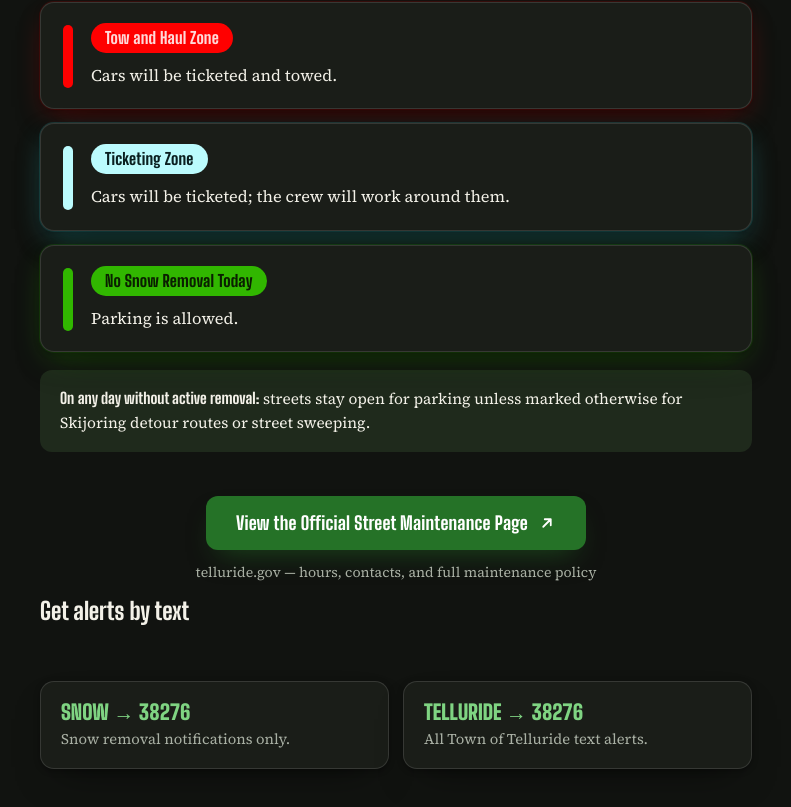
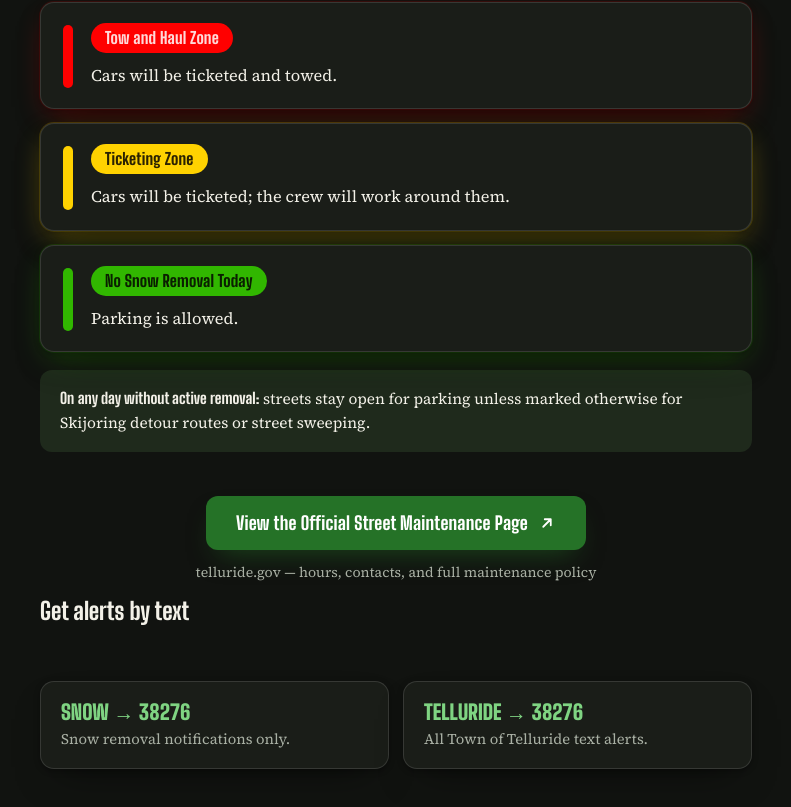
Before and after one commit to logansimpson-cp/splash-pages, a plain HTML site: page Telluride/daily-snow-removal-legend.html in a window 1280 px wide. Shown: the part 103-910 px from the top of the page, without its empty margins (244-1035 px from the left). Drawn offline with Linux system fonts and the light colour scheme.

Commit message:
Update daily-snow-removal-legend.html

```diff
--- a/Telluride/daily-snow-removal-legend.html
+++ b/Telluride/daily-snow-removal-legend.html
@@ -19,7 +19,7 @@
     --forest-dark:#1a5a1c;
     --shadow: 0 18px 40px -20px rgba(0,0,0,0.6), 0 2px 6px rgba(0,0,0,0.3);
     --tow:#ff0000; --tow-ink:#ffd9d9;
-    --ticket:#bbfbfd; --ticket-ink:#0a1f20;
+    --ticket:#ffd200; --ticket-ink:#2b2200;
     --none:#31b700; --none-ink:#0a1f00;
   }
   *{box-sizing:border-box;}
@@ -89,8 +89,8 @@
 
   .pill--ticket{ background:var(--ticket); color:var(--ticket-ink); }
   .card--ticket .card__bar{ background:var(--ticket); }
-  .card--ticket{ box-shadow: var(--shadow), 0 0 0 1px rgba(50,200,205,0.2), 0 10px 30px -10px rgba(50,200,205,0.55); }
-  .card--ticket:hover{ box-shadow: var(--shadow), 0 0 0 1px rgba(50,200,205,0.3), 0 16px 38px -10px rgba(50,200,205,0.75); }
+  .card--ticket{ box-shadow: var(--shadow), 0 0 0 1px rgba(255,210,0,0.2), 0 10px 30px -10px rgba(255,210,0,0.55); }
+  .card--ticket:hover{ box-shadow: var(--shadow), 0 0 0 1px rgba(255,210,0,0.3), 0 16px 38px -10px rgba(255,210,0,0.75); }
 
   .pill--none{ background:var(--none); color:var(--none-ink); }
   .card--none .card__bar{ background:var(--none); }
```
